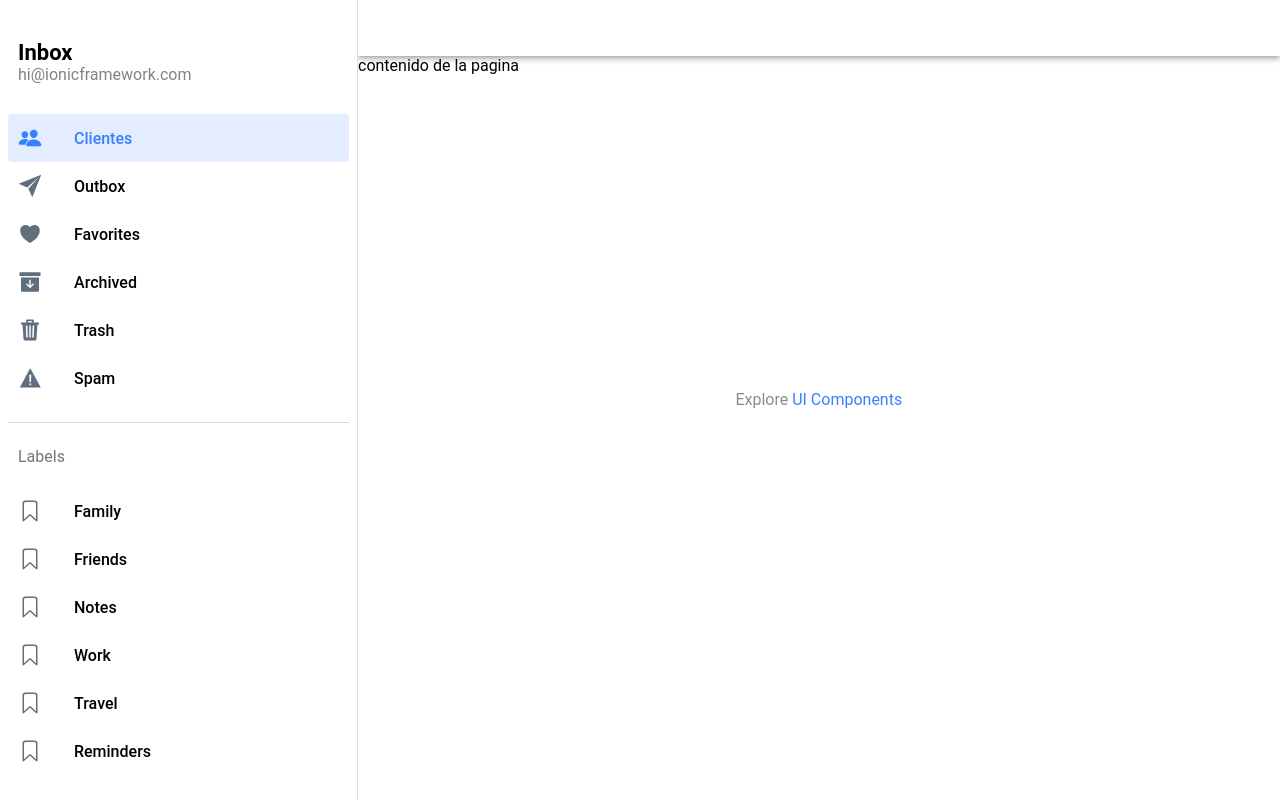
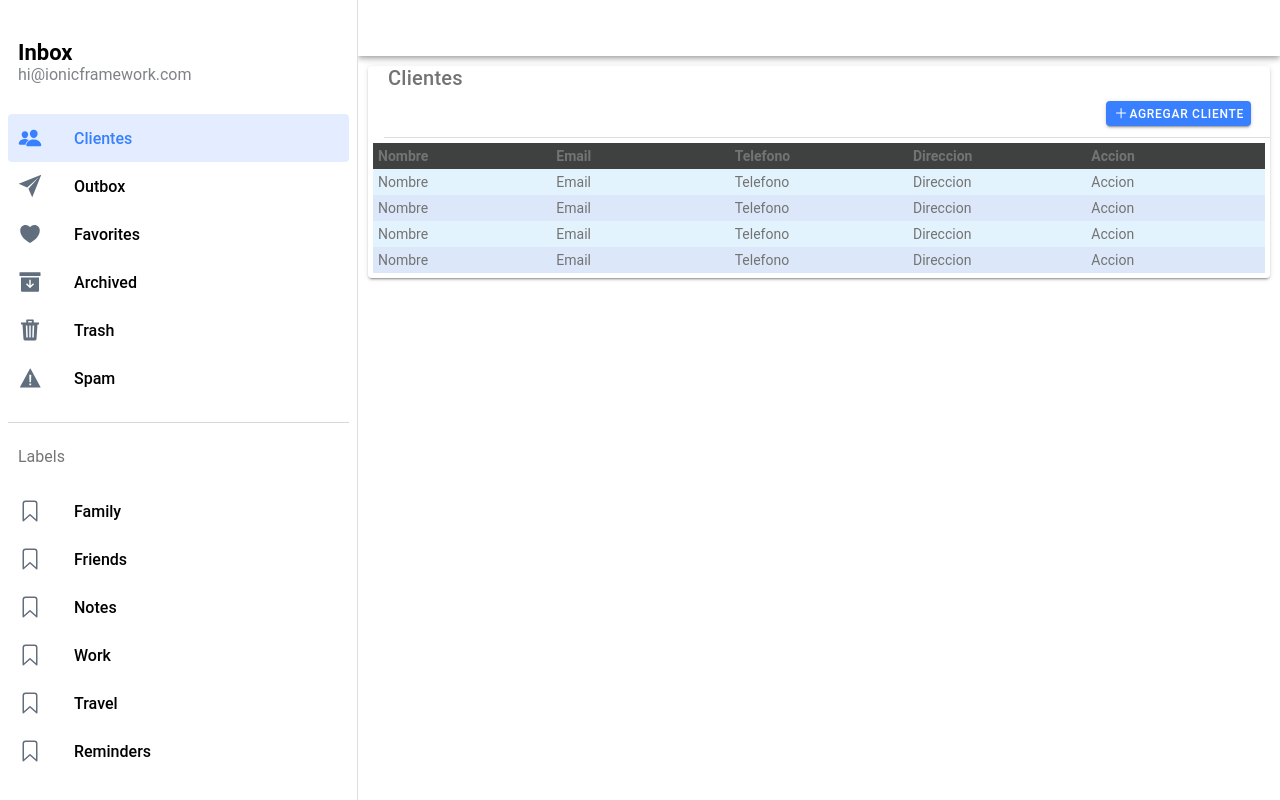
Before and after one commit to Andrespremier/SpringbootReact, a React (Vite) app in the folder appReactCelu/: page /folder/customers in a window 1280 px wide. Built offline with nearby package versions, Linux system fonts and the light colour scheme.

Commit message:
Se agrega tabla estatica
Se agrega tabla estatica de ejemplo

```diff
--- a/appReactCelu/src/App.tsx
+++ b/appReactCelu/src/App.tsx
@@ -34,10 +34,7 @@ const App: React.FC = () => {
           <Menu />
           <IonRouterOutlet id="main">
             <Route path="/" exact={true}>
-              <Redirect to="/folder/Inbox" />
-            </Route>
-            <Route path="/folder/:name" exact={true}>
-              <Page />
+              <Redirect to="/folder/customers" />
             </Route>
             <Route path="/folder/customers" exact={true}>
               <CustomerList></CustomerList>
--- a/appReactCelu/src/pages/customer/CustomerList.tsx
+++ b/appReactCelu/src/pages/customer/CustomerList.tsx
@@ -1,10 +1,27 @@
-import { IonButtons, IonContent, IonHeader, IonMenuButton, IonPage, IonTitle, IonToolbar } from '@ionic/react';
-import { useParams } from 'react-router';
-import ExploreContainer from '../../components/ExploreContainer';
+import {
+  IonButton,
+  IonButtons,
+  IonCard,
+  IonCol,
+  IonContent,
+  IonGrid,
+  IonHeader,
+  IonIcon,
+  IonItem,
+  IonMenuButton,
+  IonPage,
+  IonRow,
+  IonTitle,
+  IonToolbar,
+} from "@ionic/react";
+import { useParams } from "react-router";
+import ExploreContainer from "../../components/ExploreContainer";
+import { add } from "ionicons/icons";
+import { useEffect } from "react";
 
 const CustomerList: React.FC = () => {
+  const { name } = useParams<{ name: string }>();
 
-  const { name } = useParams<{ name: string; }>();
 
   return (
     <IonPage>
@@ -23,7 +40,55 @@ const CustomerList: React.FC = () => {
             <IonTitle size="large">{name}</IonTitle>
           </IonToolbar>
         </IonHeader>
-        <ExploreContainer name={name} /> contenido de la pagina
+        <IonCard>
+          <IonTitle> Clientes </IonTitle>
+          <IonItem>
+            <IonButton slot="end">
+              <IonIcon icon={add} />
+              agregar cliente
+            </IonButton>
+          </IonItem>
+          <IonGrid className="table">
+            <IonRow>
+              <IonCol>Nombre</IonCol>
+              <IonCol>Email</IonCol>
+              <IonCol>Telefono</IonCol>
+              <IonCol>Direccion</IonCol>
+              <IonCol>Accion</IonCol>
+            </IonRow>
+
+            <IonRow>
+              <IonCol>Nombre</IonCol>
+              <IonCol>Email</IonCol>
+              <IonCol>Telefono</IonCol>
+              <IonCol>Direccion</IonCol>
+              <IonCol>Accion</IonCol>
+            </IonRow>
+
+            <IonRow>
+              <IonCol>Nombre</IonCol>
+              <IonCol>Email</IonCol>
+              <IonCol>Telefono</IonCol>
+              <IonCol>Direccion</IonCol>
+              <IonCol>Accion</IonCol>
+            </IonRow>
+            <IonRow>
+              <IonCol>Nombre</IonCol>
+              <IonCol>Email</IonCol>
+              <IonCol>Telefono</IonCol>
+              <IonCol>Direccion</IonCol>
+              <IonCol>Accion</IonCol>
+            </IonRow>
+
+            <IonRow>
+              <IonCol>Nombre</IonCol>
+              <IonCol>Email</IonCol>
+              <IonCol>Telefono</IonCol>
+              <IonCol>Direccion</IonCol>
+              <IonCol>Accion</IonCol>
+            </IonRow>
+          </IonGrid>
+        </IonCard>
       </IonContent>
     </IonPage>
   );
--- a/appReactCelu/src/theme/variables.css
+++ b/appReactCelu/src/theme/variables.css
@@ -234,3 +234,8 @@ http://ionicframework.com/docs/theming/ */
     --ion-card-background: #1e1e1e;
   }
 }
+
+/*############# Estilos para CustomerList */
+.table ion-row:nth-child(even) {background-color: #e3f3fd;}
+.table ion-row:nth-child(odd) {background: #c6d9f59c;}
+.table ion-row:first-child{font-weight: bold; background-color: #3e413f;}
```
